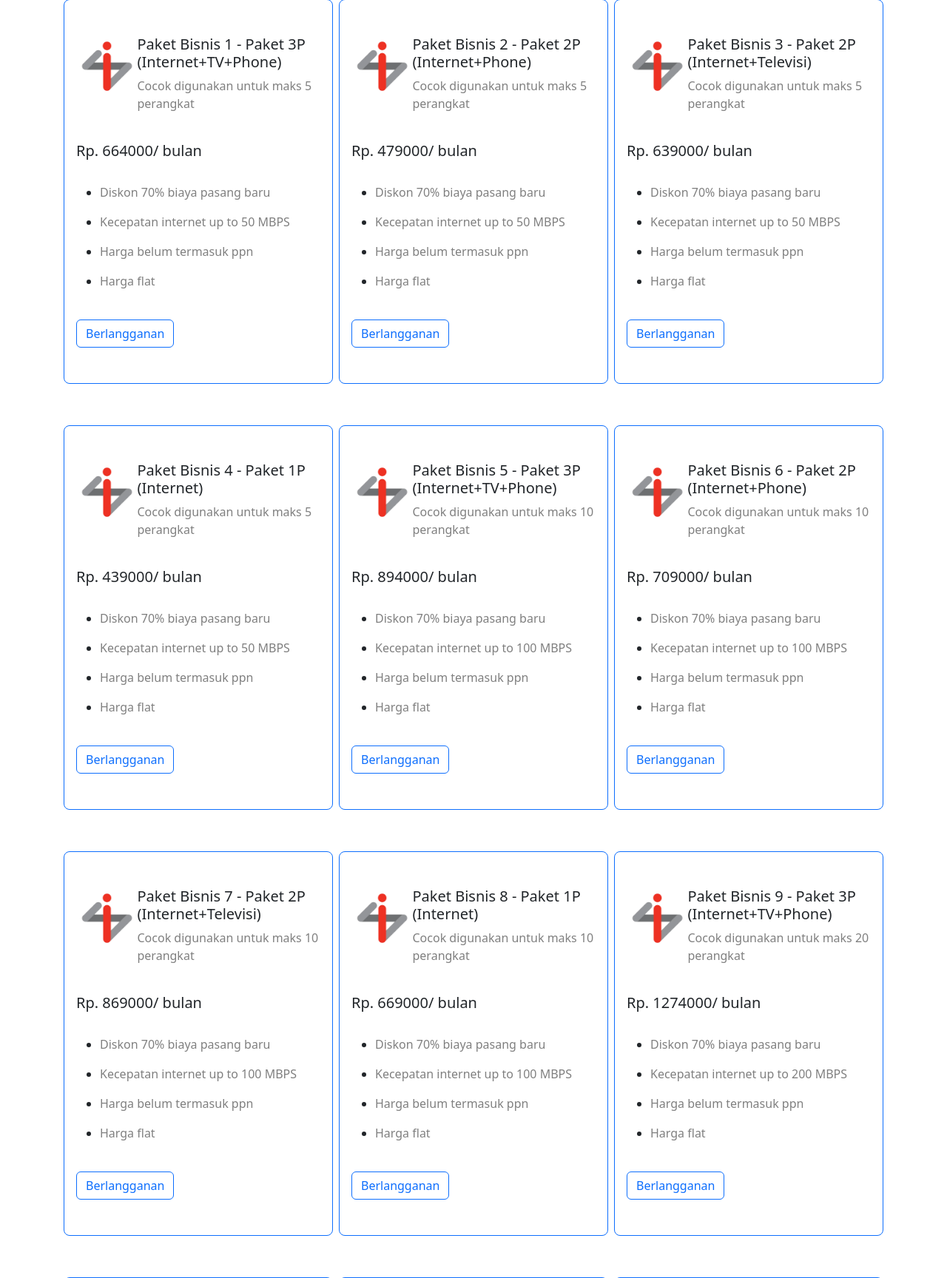
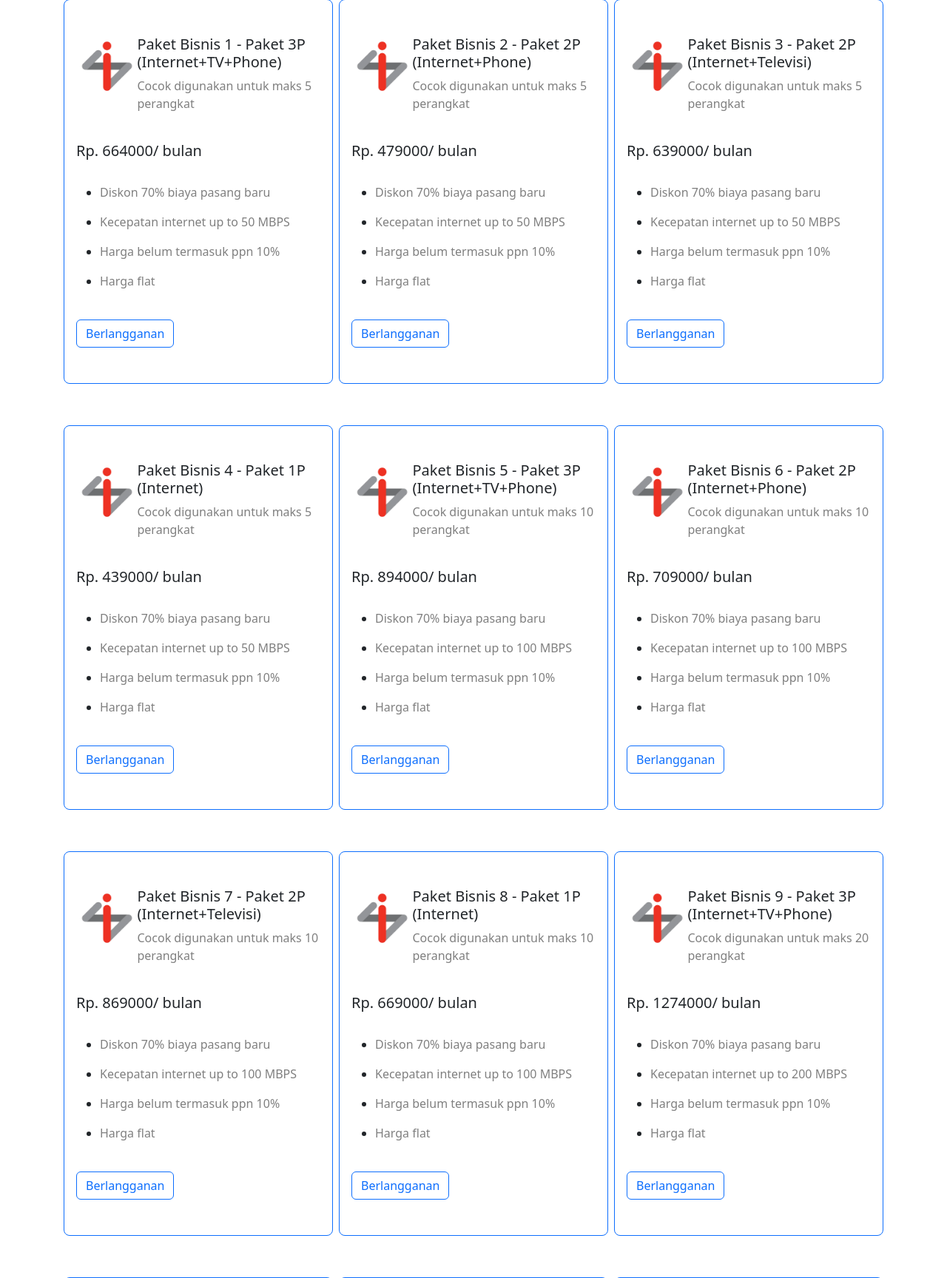
Before and after one commit to hastyana/Indibiz, a PHP site: page /product.php in a window 1280 px wide. Shown: the part 1080-2808 px from the top of the page at 74% size. Run offline with PHP 8.4, Linux system fonts and the light colour scheme; a user stored in the database is signed in; data comes from the database, SQL or seed files in the repository; some libraries are stand-ins or nearby versions.

Commit message:
Update product.php

```diff
--- a/product.php
+++ b/product.php
@@ -151,7 +151,7 @@ if (!isset($_SESSION['username']) || $_SESSION['level'] !== 'user') {
                                     <p class='text-sm-start text-black-50'>Kecepatan internet up to $brg[kecepatan_item] MBPS</p>
                                 </li>
                             <li>
-                                <p class='text-sm-start text-black-50'>Harga belum termasuk ppn</p>
+                                <p class='text-sm-start text-black-50'>Harga belum termasuk ppn 10%</p>
                             </li>
                             <li>
                                 <p class='text-sm-start text-black-50'>Harga flat</p>
@@ -202,7 +202,7 @@ if (!isset($_SESSION['username']) || $_SESSION['level'] !== 'user') {
                                     <p class='text-sm-start text-black-50'>Kecepatan internet up to $brg[kecepatan_item] MBPS</p>
                                 </li>
                             <li>
-                                <p class='text-sm-start text-black-50'>Harga belum termasuk ppn</p>
+                                <p class='text-sm-start text-black-50'>Harga belum termasuk ppn 10%</p>
                             </li>
                             <li>
                                 <p class='text-sm-start text-black-50'>Harga flat</p>
@@ -253,7 +253,7 @@ if (!isset($_SESSION['username']) || $_SESSION['level'] !== 'user') {
                                     <p class='text-sm-start text-black-50'>Kecepatan internet up to $brg[kecepatan_item] MBPS</p>
                                 </li>
                             <li>
-                                <p class='text-sm-start text-black-50'>Harga belum termasuk ppn</p>
+                                <p class='text-sm-start text-black-50'>Harga belum termasuk ppn 10%</p>
                             </li>
                             <li>
                                 <p class='text-sm-start text-black-50'>Harga flat</p>
@@ -304,7 +304,7 @@ if (!isset($_SESSION['username']) || $_SESSION['level'] !== 'user') {
                                     <p class='text-sm-start text-black-50'>Kecepatan internet up to $brg[kecepatan_item] MBPS</p>
                                 </li>
                             <li>
-                                <p class='text-sm-start text-black-50'>Harga belum termasuk ppn</p>
+                                <p class='text-sm-start text-black-50'>Harga belum termasuk ppn 10%</p>
                             </li>
                             <li>
                                 <p class='text-sm-start text-black-50'>Harga flat</p>
@@ -355,7 +355,7 @@ if (!isset($_SESSION['username']) || $_SESSION['level'] !== 'user') {
                                     <p class='text-sm-start text-black-50'>Kecepatan internet up to $brg[kecepatan_item] MBPS</p>
                                 </li>
                             <li>
-                                <p class='text-sm-start text-black-50'>Harga belum termasuk ppn</p>
+                                <p class='text-sm-start text-black-50'>Harga belum termasuk ppn 10%</p>
                             </li>
                             <li>
                                 <p class='text-sm-start text-black-50'>Harga flat</p>
@@ -406,7 +406,7 @@ if (!isset($_SESSION['username']) || $_SESSION['level'] !== 'user') {
                                     <p class='text-sm-start text-black-50'>Kecepatan internet up to $brg[kecepatan_item] MBPS</p>
                                 </li>
                             <li>
-                                <p class='text-sm-start text-black-50'>Harga belum termasuk ppn</p>
+                                <p class='text-sm-start text-black-50'>Harga belum termasuk ppn 10%</p>
                             </li>
                             <li>
                                 <p class='text-sm-start text-black-50'>Harga flat</p>
@@ -457,7 +457,7 @@ if (!isset($_SESSION['username']) || $_SESSION['level'] !== 'user') {
                                     <p class='text-sm-start text-black-50'>Kecepatan internet up to $brg[kecepatan_item] MBPS</p>
                                 </li>
                             <li>
-                                <p class='text-sm-start text-black-50'>Harga belum termasuk ppn</p>
+                                <p class='text-sm-start text-black-50'>Harga belum termasuk ppn 10%</p>
                             </li>
                             <li>
                                 <p class='text-sm-start text-black-50'>Harga flat</p>
@@ -509,7 +509,7 @@ if (!isset($_SESSION['username']) || $_SESSION['level'] !== 'user') {
                                     <p class='text-sm-start text-black-50'>Kecepatan internet up to $brg[kecepatan_item] MBPS</p>
                                 </li>
                             <li>
-                                <p class='text-sm-start text-black-50'>Harga belum termasuk ppn</p>
+                                <p class='text-sm-start text-black-50'>Harga belum termasuk ppn 10%</p>
                             </li>
                             <li>
                                 <p class='text-sm-start text-black-50'>Harga flat</p>
@@ -560,7 +560,7 @@ if (!isset($_SESSION['username']) || $_SESSION['level'] !== 'user') {
                                     <p class='text-sm-start text-black-50'>Kecepatan internet up to $brg[kecepatan_item] MBPS</p>
                                 </li>
                             <li>
-                                <p class='text-sm-start text-black-50'>Harga belum termasuk ppn</p>
+                                <p class='text-sm-start text-black-50'>Harga belum termasuk ppn 10%</p>
                             </li>
                             <li>
                                 <p class='text-sm-start text-black-50'>Harga flat</p>
@@ -611,7 +611,7 @@ if (!isset($_SESSION['username']) || $_SESSION['level'] !== 'user') {
                                     <p class='text-sm-start text-black-50'>Kecepatan internet up to $brg[kecepatan_item] MBPS</p>
                                 </li>
                             <li>
-                                <p class='text-sm-start text-black-50'>Harga belum termasuk ppn</p>
+                                <p class='text-sm-start text-black-50'>Harga belum termasuk ppn 10%</p>
                             </li>
                             <li>
                                 <p class='text-sm-start text-black-50'>Harga flat</p>
@@ -662,7 +662,7 @@ if (!isset($_SESSION['username']) || $_SESSION['level'] !== 'user') {
                                     <p class='text-sm-start text-black-50'>Kecepatan internet up to $brg[kecepatan_item] MBPS</p>
                                 </li>
                             <li>
-                                <p class='text-sm-start text-black-50'>Harga belum termasuk ppn</p>
+                                <p class='text-sm-start text-black-50'>Harga belum termasuk ppn 10%</p>
                             </li>
                             <li>
                                 <p class='text-sm-start text-black-50'>Harga flat</p>
@@ -713,7 +713,7 @@ if (!isset($_SESSION['username']) || $_SESSION['level'] !== 'user') {
                                     <p class='text-sm-start text-black-50'>Kecepatan internet up to $brg[kecepatan_item] MBPS</p>
                                 </li>
                             <li>
-                                <p class='text-sm-start text-black-50'>Harga belum termasuk ppn</p>
+                                <p class='text-sm-start text-black-50'>Harga belum termasuk ppn 10%</p>
                             </li>
                             <li>
                                 <p class='text-sm-start text-black-50'>Harga flat</p>
@@ -764,7 +764,7 @@ if (!isset($_SESSION['username']) || $_SESSION['level'] !== 'user') {
                                     <p class='text-sm-start text-black-50'>Kecepatan internet up to $brg[kecepatan_item] MBPS</p>
                                 </li>
                             <li>
-                                <p class='text-sm-start text-black-50'>Harga belum termasuk ppn</p>
+                                <p class='text-sm-start text-black-50'>Harga belum termasuk ppn 10%</p>
                             </li>
                             <li>
                                 <p class='text-sm-start text-black-50'>Harga flat</p>
@@ -815,7 +815,7 @@ if (!isset($_SESSION['username']) || $_SESSION['level'] !== 'user') {
                                     <p class='text-sm-start text-black-50'>Kecepatan internet up to $brg[kecepatan_item] MBPS</p>
                                 </li>
                             <li>
-                                <p class='text-sm-start text-black-50'>Harga belum termasuk ppn</p>
+                                <p class='text-sm-start text-black-50'>Harga belum termasuk ppn 10%</p>
                             </li>
                             <li>
                                 <p class='text-sm-start text-black-50'>Harga flat</p>
@@ -866,7 +866,7 @@ if (!isset($_SESSION['username']) || $_SESSION['level'] !== 'user') {
                                     <p class='text-sm-start text-black-50'>Kecepatan internet up to $brg[kecepatan_item] MBPS</p>
                                 </li>
                             <li>
-                                <p class='text-sm-start text-black-50'>Harga belum termasuk ppn</p>
+                                <p class='text-sm-start text-black-50'>Harga belum termasuk ppn 10%</p>
                             </li>
                             <li>
                                 <p class='text-sm-start text-black-50'>Harga flat</p>
@@ -949,7 +949,7 @@ if (!isset($_SESSION['username']) || $_SESSION['level'] !== 'user') {
                                             <p class='text-sm-start text-black-50'>Kecepatan internet up to $d4[kecepatan_item] MBPS</p>
                                         </li>
                                         <li>
-                                            <p class='text-sm-start text-black-50'>Harga belum termasuk ppn</p>
+                                            <p class='text-sm-start text-black-50'>Harga belum termasuk ppn 10%</p>
                                         </li>
                                         <li>
                                             <p class='text-sm-start text-black-50'>Harga flat</p>
```
